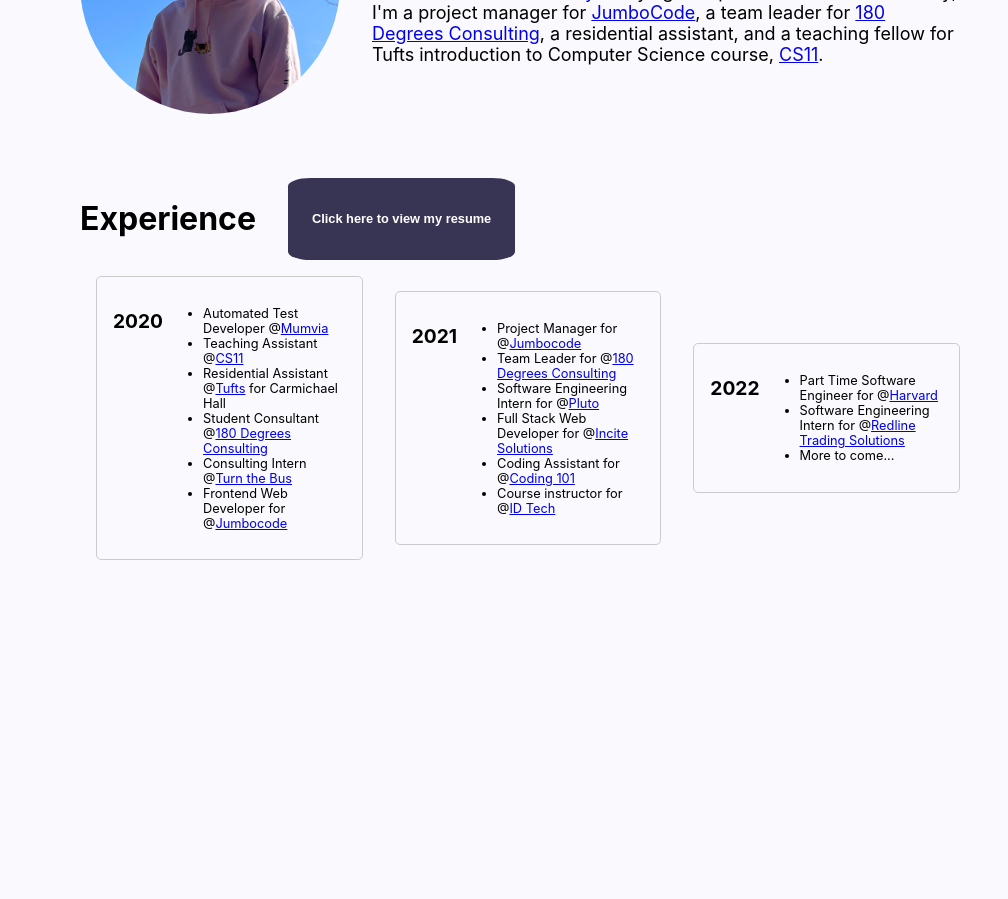
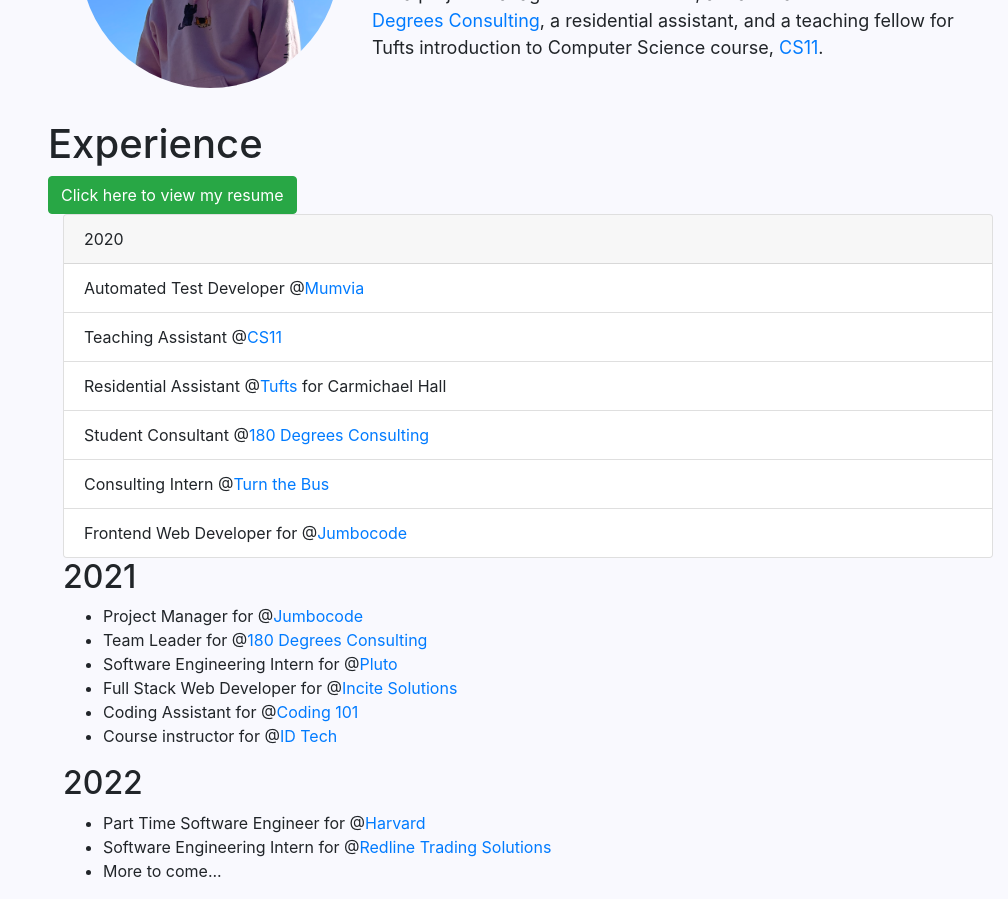
Before and after one commit to JacksonParsells/personal_web, a React (Create React App) app: page / in a window 1280 px wide. Shown: the part 1060-1959 px from the top of the page, without its empty margins (272-1280 px from the left). Before the commit the page ends 1668 px from the top, so only its background shows below. Built offline with nearby package versions, Linux system fonts and the light colour scheme.

Commit message:
begin migration to bootstrap

```diff
--- a/package.json
+++ b/package.json
@@ -13,6 +13,7 @@
     "@types/react-icons": "^3.0.0",
     "@types/react-router-dom": "^5.3.3",
     "@types/styled-components": "^5.1.24",
+    "bootstrap": "^5.1.3",
     "react": "^17.0.2",
     "react-dom": "^17.0.2",
     "react-icons": "^4.3.1",
--- a/public/index.html
+++ b/public/index.html
@@ -23,6 +23,9 @@
       work correctly both with client-side routing and a non-root public URL.
       Learn how to configure a non-root public URL by running `npm run build`.
     -->
+    <link rel="stylesheet" href="https://stackpath.bootstrapcdn.com/bootstrap/4.1.0/css/bootstrap.min.css"
+integrity="sha384-9gVQ4dYFwwWSjIDZnLEWnxCjeSWFphJiwGPXr1jddIhOegiu1FwO5qRGvFXOdJZ4"
+crossorigin="anonymous">
     <title>Jackson Parsells</title>
   </head>
   <body>
--- a/src/components/Experience/Experience.scss
+++ /dev/null
@@ -1,43 +0,0 @@
-#experience {
-    padding: 2rem;
-}
-
-.experience-header {
-    display: flex;
-    flex-direction: row;
-
-    .button {
-        margin-left: 2rem;
-        background-color: rgb(56,52,84);
-        border-radius: 10%;
-        color: white;
-        font-size: .8rem;
-        font-weight: bold;
-        padding-left: 1.5rem;
-        padding-right: 1.5rem;
-        text-decoration: none;
-        border: none;
-        outline: none;
-    }
-}
-
-.experience-content {
-    align-items: center;
-    display: grid;
-    grid-template-columns: repeat(3, 1fr);
-    grid-auto-rows: minmax(100px, auto);
-
-    @media (max-width: 1200px) {
-        grid-template-columns: repeat(1, 1fr);
-    }
-}
-
-.experience-item {
-    // format to look like a card, change the bullets to be circles
-    margin: 1rem;
-    padding: 1rem;
-    border: 1px solid #ccc;
-    font-size: .8rem;
-    border-radius: 5px;
-    display: flex;
-}
--- a/src/components/Experience/Experience.tsx
+++ b/src/components/Experience/Experience.tsx
@@ -1,5 +1,4 @@
 import React from 'react';
-import './Experience.scss';
 import Resume from './resume.pdf';
 
 const Experience: React.FunctionComponent = () => {
@@ -7,22 +6,22 @@
         <div id="experience">
             <span className="experience-header">
                 <h1>Experience</h1>
-                <button className='button' onClick={() => window.open(Resume, '_blank')}>
+                <button type="button" className='btn btn-success' onClick={() => window.open(Resume, '_blank')}>
                     Click here to view my resume
                 </button>
             </span>
-            <div className="experience-content">
-                <div className="experience-item">
-                    <h2>
+            <div className="container">
+                <div className="card">
+                    <div className="card-header">
                         2020
-                    </h2>
-                    <ul>
-                        <li>Automated Test Developer @<a href="https://mumvia.com/info/">Mumvia</a></li>
-                        <li>Teaching Assistant @<a href="https://www.cs.tufts.edu/comp/11/">CS11</a></li>
-                        <li>Residential Assistant @<a href="https://www.tufts.edu/">Tufts</a> for Carmichael Hall</li>
-                        <li>Student Consultant @<a href="https://180dctufts.com/">180 Degrees Consulting</a></li>
-                        <li>Consulting Intern @<a href="https://www.turnthebus.org/">Turn the Bus</a></li>
-                        <li>Frontend Web Developer for @<a href="https://jumbocode.org/">Jumbocode</a></li>
+                    </div>
+                    <ul className="list-group list-group-flush">
+                        <li className="list-group-item">Automated Test Developer @<a href="https://mumvia.com/info/">Mumvia</a></li>
+                        <li className="list-group-item">Teaching Assistant @<a href="https://www.cs.tufts.edu/comp/11/">CS11</a></li>
+                        <li className="list-group-item">Residential Assistant @<a href="https://www.tufts.edu/">Tufts</a> for Carmichael Hall</li>
+                        <li className="list-group-item">Student Consultant @<a href="https://180dctufts.com/">180 Degrees Consulting</a></li>
+                        <li className="list-group-item">Consulting Intern @<a href="https://www.turnthebus.org/">Turn the Bus</a></li>
+                        <li className="list-group-item">Frontend Web Developer for @<a href="https://jumbocode.org/">Jumbocode</a></li>
                     </ul>
                 </div>
                 <div className="experience-item">
```
Also changed, not shown: 1 other file (tests, documents, lock files or other folders).
